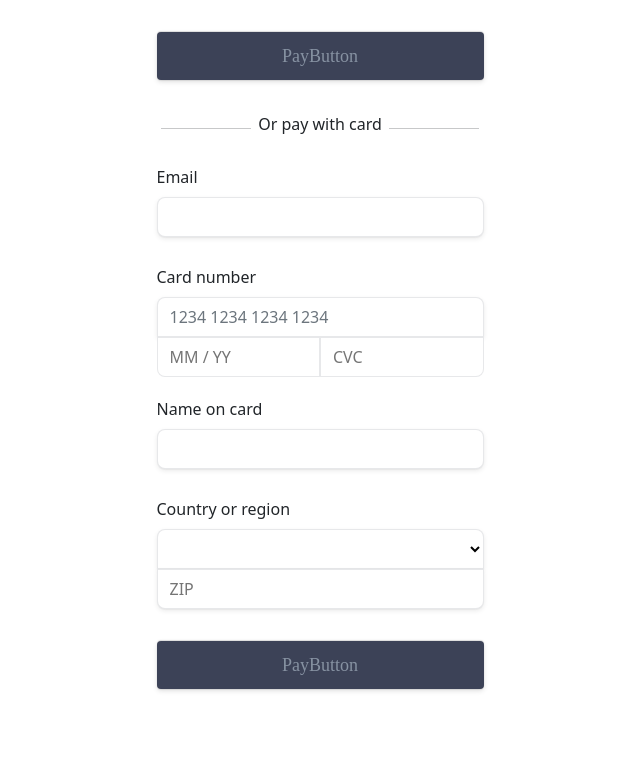
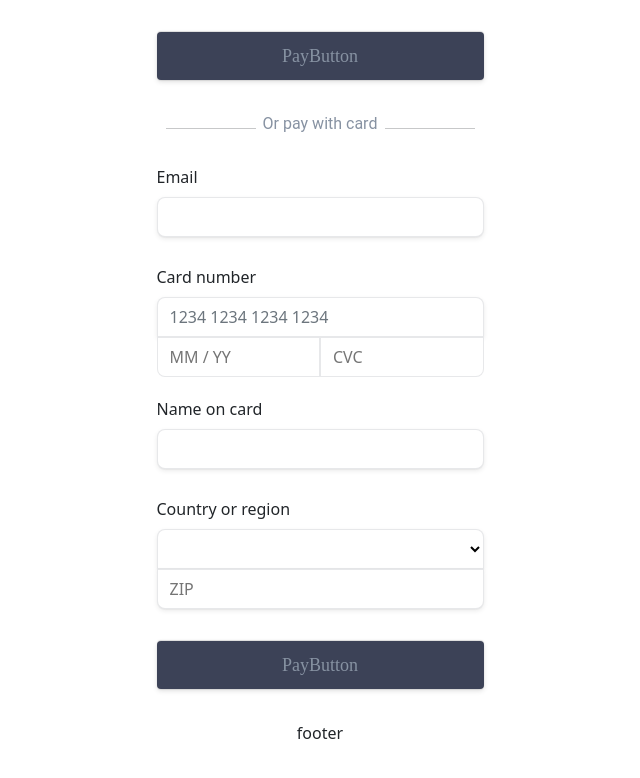
Before and after one commit to gabimdev/checkout-app, a React (Create React App) app: page / in a window 1280 px wide. Shown: the top 778 px of the page, without its empty margins (320-960 px from the left). Built offline with nearby package versions, Linux system fonts and the light colour scheme.

Commit message:
FEAT: created component Footer

```diff
--- a/src/App.jsx
+++ b/src/App.jsx
@@ -1,4 +1,5 @@
 import { PayView } from './pages';
+import { Footer } from './components';
 
 import './App.scss';
 
@@ -6,6 +7,7 @@ const App = () => {
     return (
         <div className="App">
             <PayView />
+            <Footer />
         </div>
     );
 };
--- /dev/null
+++ b/src/components/Footer/Footer.jsx
@@ -0,0 +1,7 @@
+import './Footer.scss';
+
+const Footer = () => {
+    return <div>footer</div>;
+};
+
+export default Footer;
--- a/src/components/index.js
+++ b/src/components/index.js
@@ -1,4 +1,5 @@
 import CardForm from './CardForm/CardForm';
 import PayButton from './PayButton/PayButton';
+import Footer from './Footer/Footer';
 
-export { CardForm, PayButton };
+export { CardForm, PayButton, Footer };
--- a/src/pages/PayView/PayView.scss
+++ b/src/pages/PayView/PayView.scss
@@ -1,6 +1,20 @@
 .divisor {
     &__line {
         width: 90px;
-        margin: 0 7px;
+        margin: auto 7px;
+    }
+    &__text {
+        width: 115px;
+        height: 24px;
+
+        font-family: Roboto;
+        font-style: normal;
+        font-weight: normal;
+        font-size: 16px;
+        line-height: 24px;
+        /* identical to box height, or 150% */
+        text-align: center;
+        /* icon/icon-gray */
+        color: #8792a2;
     }
 }
```
Also changed, not shown: src/components/Footer/Footer.scss (added).
